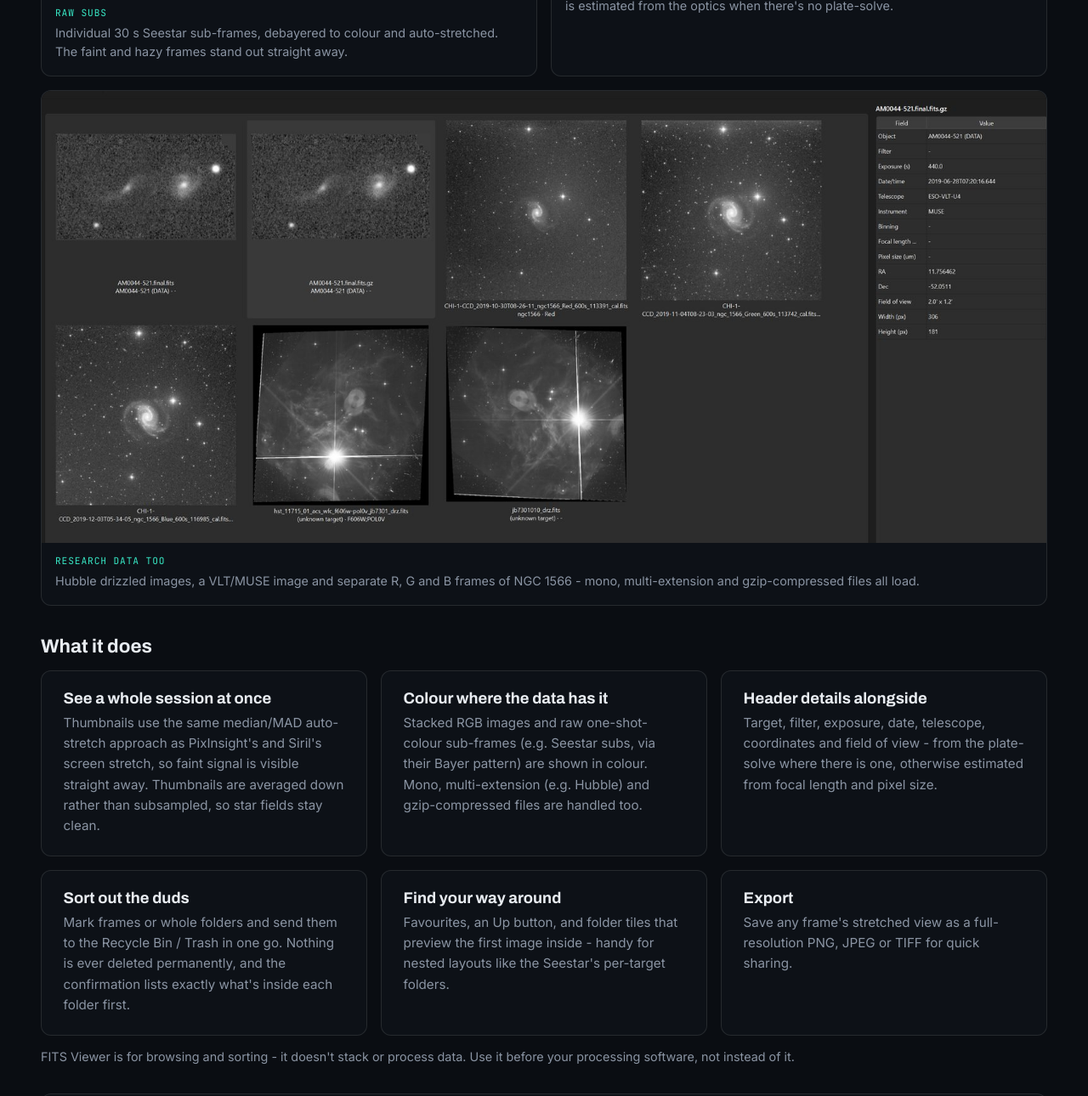
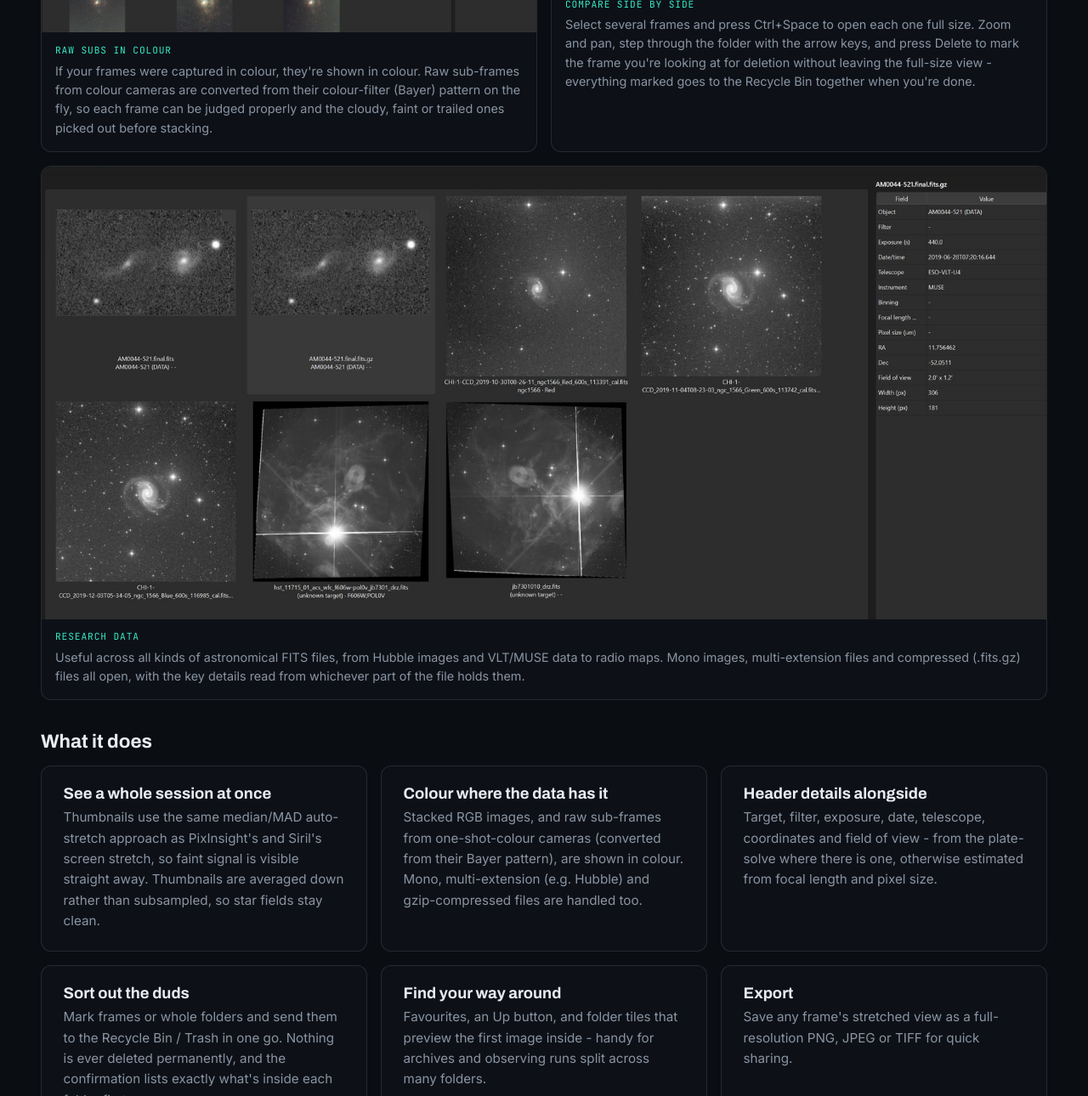
Before and after one commit to Nicole-Jenkins/nicole-jenkins.github.io, a plain HTML site: page fits-viewer.html in a window 1280 px wide. Shown: the part 2223-3513 px from the top of the page at 85% size. Drawn offline with Linux system fonts and the light colour scheme; no server answers.

Commit message:
Add files via upload
Updated some details on two pages.

```diff
--- a/fits-viewer.html
+++ b/fits-viewer.html
@@ -61,23 +61,23 @@
                 <div class="fv-gallery">
                     <figure class="fv-shot fv-shot-wide">
                         <a href="images/fits-viewer/folder-previews.jpg" target="_blank" rel="noopener"><img src="images/fits-viewer/folder-previews.jpg" alt="FITS Viewer showing a Seestar S50 Pro folder as a grid of folder tiles, each with a colour preview of the first image inside and a count of its files" loading="lazy"></a>
-                        <figcaption><span class="mono">Folder previews</span> A whole season of Seestar S50 Pro targets at a glance - each folder tile shows a preview of the first image inside and how many files it holds. Double-click to open one.</figcaption>
+                        <figcaption><span class="mono">Folder previews</span> Open any folder of FITS data and every subfolder inside it appears as a tile, with a preview of the first image it contains and a count of its FITS files - so a whole archive, observing run or project can be scanned at a glance. Double-click a tile to open it; the Up button takes you back.</figcaption>
                     </figure>
                     <figure class="fv-shot fv-shot-wide">
                         <a href="images/fits-viewer/stacked-colour.jpg" target="_blank" rel="noopener"><img src="images/fits-viewer/stacked-colour.jpg" alt="Three stacked Seestar images of the Lagoon Nebula in colour, with their header details" loading="lazy"></a>
-                        <figcaption><span class="mono">Stacked images in colour</span> Three nights of stacked Lagoon Nebula (M 8) data, side by side with the header details and plate-solved field of view.</figcaption>
+                        <figcaption><span class="mono">Stacked images in colour</span> Colour stacks from smart telescopes and one-shot-colour cameras are shown in full colour rather than black and white. Each colour channel is stretched automatically, and the header details and field of view sit alongside.</figcaption>
                     </figure>
                     <figure class="fv-shot">
                         <a href="images/fits-viewer/grid-seestar-subs.jpg" target="_blank" rel="noopener"><img src="images/fits-viewer/grid-seestar-subs.jpg" alt="A grid of colour thumbnails of raw Seestar sub-frames of the Lagoon Nebula" loading="lazy"></a>
-                        <figcaption><span class="mono">Raw subs</span> Individual 30 s Seestar sub-frames, debayered to colour and auto-stretched. The faint and hazy frames stand out straight away.</figcaption>
+                        <figcaption><span class="mono">Raw subs in colour</span> If your frames were captured in colour, they're shown in colour. Raw sub-frames from colour cameras are converted from their colour-filter (Bayer) pattern on the fly, so each frame can be judged properly and the cloudy, faint or trailed ones picked out before stacking.</figcaption>
                     </figure>
                     <figure class="fv-shot">
                         <a href="images/fits-viewer/compare-side-by-side.jpg" target="_blank" rel="noopener"><img src="images/fits-viewer/compare-side-by-side.jpg" alt="Three sub-frames open side by side in separate full-size preview windows" loading="lazy"></a>
-                        <figcaption><span class="mono">Compare side by side</span> Select several frames and press Ctrl+Space to open each full size. Field of view is estimated from the optics when there's no plate-solve.</figcaption>
+                        <figcaption><span class="mono">Compare side by side</span> Select several frames and press Ctrl+Space to open each one full size. Zoom and pan, step through the folder with the arrow keys, and press Delete to mark the frame you're looking at for deletion without leaving the full-size view - everything marked goes to the Recycle Bin together when you're done.</figcaption>
                     </figure>
                     <figure class="fv-shot fv-shot-wide">
                         <a href="images/fits-viewer/research-data.jpg" target="_blank" rel="noopener"><img src="images/fits-viewer/research-data.jpg" alt="FITS Viewer showing Hubble drizzled images, a VLT MUSE image and R, G and B frames of NGC 1566 in greyscale" loading="lazy"></a>
-                        <figcaption><span class="mono">Research data too</span> Hubble drizzled images, a VLT/MUSE image and separate R, G and B frames of NGC 1566 - mono, multi-extension and gzip-compressed files all load.</figcaption>
+                        <figcaption><span class="mono">Research data</span> Useful across all kinds of astronomical FITS files, from Hubble images and VLT/MUSE data to radio maps. Mono images, multi-extension files and compressed (.fits.gz) files all open, with the key details read from whichever part of the file holds them.</figcaption>
                     </figure>
                 </div>
                 <!-- Video goes here later, e.g.:
@@ -99,7 +99,7 @@
                     </div>
                     <div class="work-card">
                         <h3>Colour where the data has it</h3>
-                        <p>Stacked RGB images and raw one-shot-colour sub-frames (e.g. Seestar subs, via their Bayer pattern) are shown in colour. Mono, multi-extension (e.g. Hubble) and gzip-compressed files are handled too.</p>
+                        <p>Stacked RGB images, and raw sub-frames from one-shot-colour cameras (converted from their Bayer pattern), are shown in colour. Mono, multi-extension (e.g. Hubble) and gzip-compressed files are handled too.</p>
                     </div>
                     <div class="work-card">
                         <h3>Header details alongside</h3>
@@ -111,7 +111,7 @@
                     </div>
                     <div class="work-card">
                         <h3>Find your way around</h3>
-                        <p>Favourites, an Up button, and folder tiles that preview the first image inside - handy for nested layouts like the Seestar's per-target folders.</p>
+                        <p>Favourites, an Up button, and folder tiles that preview the first image inside - handy for archives and observing runs split across many folders.</p>
                     </div>
                     <div class="work-card">
                         <h3>Export</h3>
```
Also changed, not shown: work.html (+11 -11 lines).
